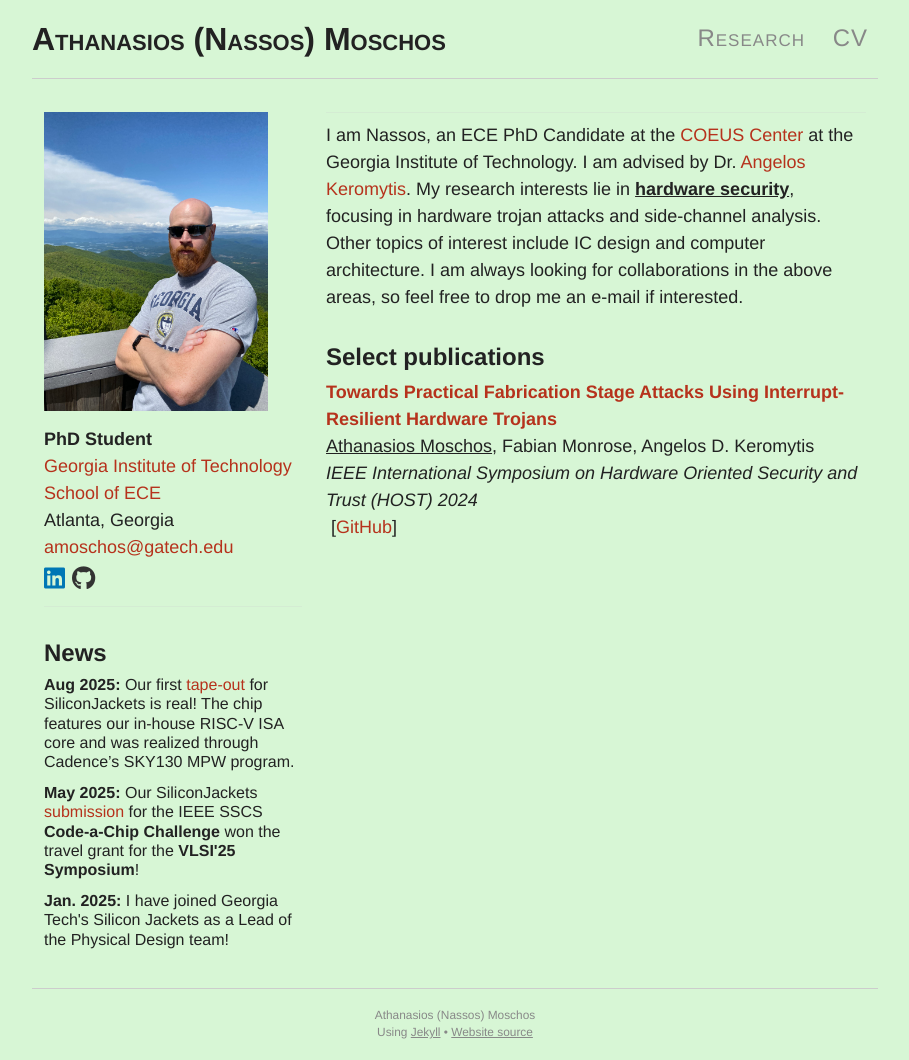
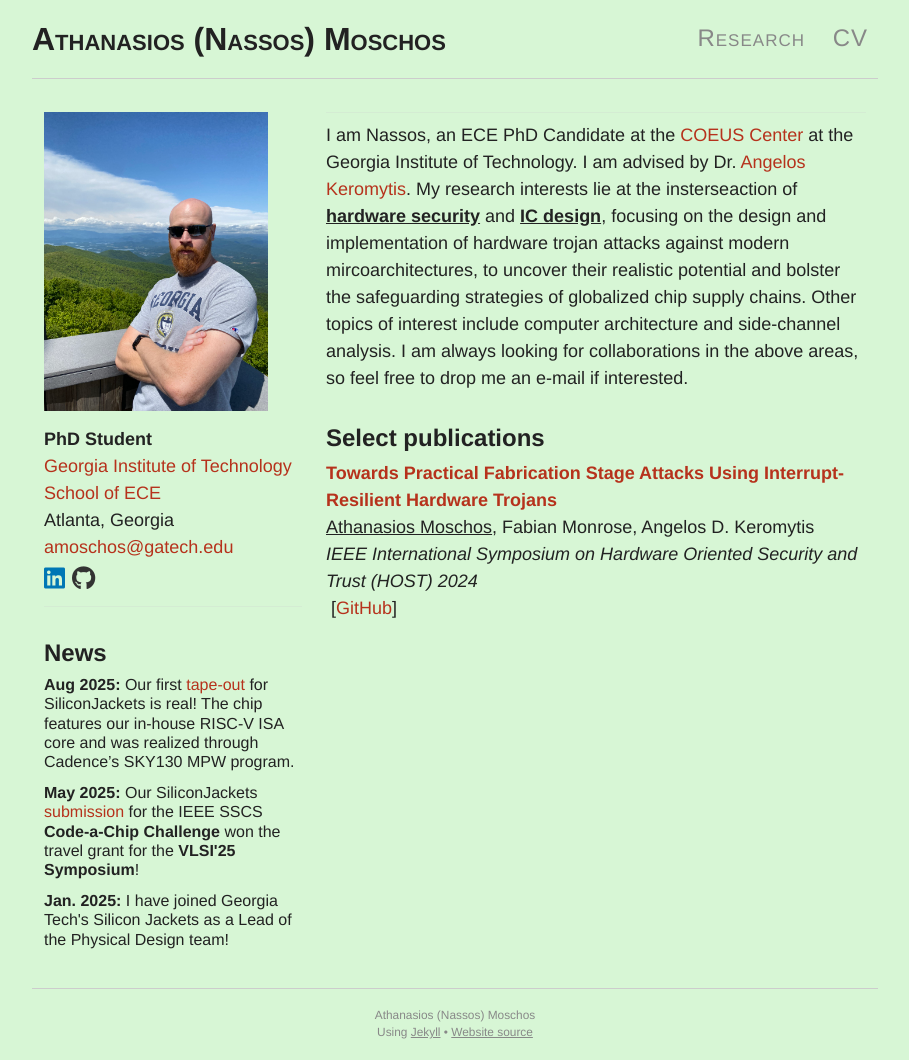
Before and after one commit to 0ena/0ena.github.io, a Jekyll site: the page built from index.md, in a window 1280 px wide. Shown: the whole page, without its empty margins (185-1094 px from the left). Built offline with Jekyll 4.4.1, drawn with Linux system fonts in a browser that asks for light colours; nearby versions of some CDN libraries.

Commit message:
Update research interests in index.md
Refine research interests to emphasize the intersection of hardware security and IC design, detailing focus on hardware trojan attacks and supply chain safeguarding.

```diff
--- a/index.md
+++ b/index.md
@@ -7,7 +7,8 @@ permalink: /
 <hr>
 I am Nassos, an ECE PhD Candidate at the [COEUS Center](https://coeus-center.com) at the Georgia Institute of Technology.
 I am advised by Dr. [Angelos Keromytis](https://angelosk.github.io/).
-My research interests lie in <span class="underline"><b>hardware security</b></span>, focusing in hardware trojan attacks and side-channel analysis. Other topics of interest include IC design and computer architecture.
+My research interests lie at the insterseaction of <span class="underline"><b>hardware security</b></span> and <span class="underline"><b>IC design</b></span>, focusing on the design and implementation of hardware trojan attacks against modern mircoarchitectures, to uncover their realistic potential and bolster the safeguarding strategies of globalized chip supply chains.
+Other topics of interest include computer architecture and side-channel analysis.
 I am always looking for collaborations in the above areas, so feel free to drop me an e-mail if interested.
 
 #### Select publications
```
